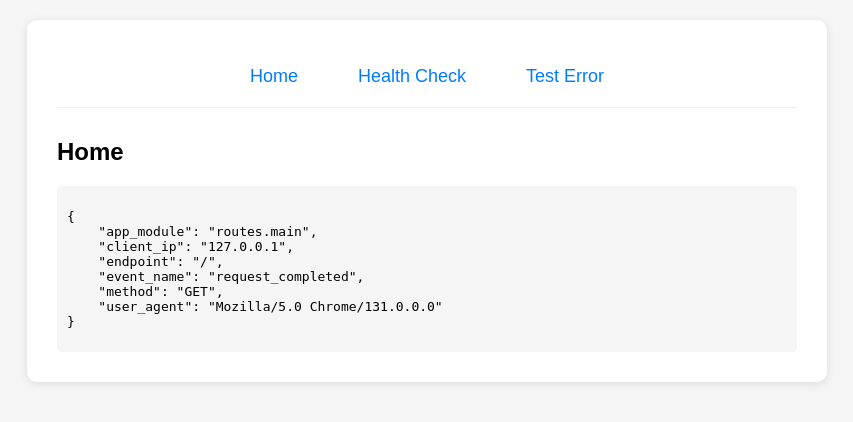
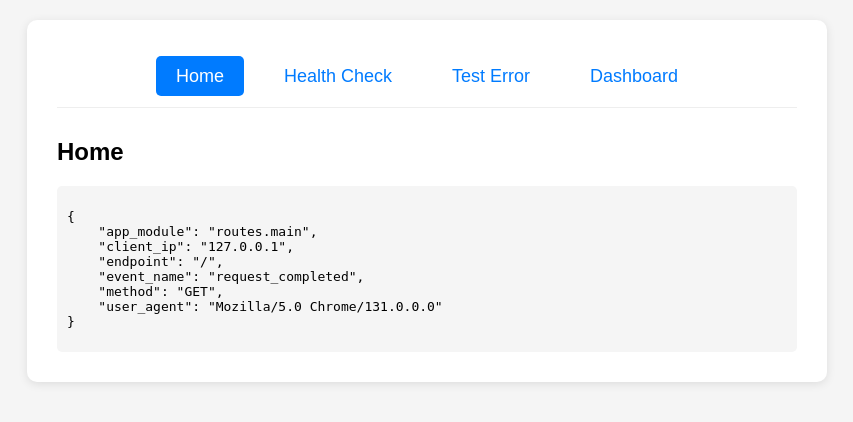
Before and after one commit to onadebi/flask_azureappinsights_test, a Flask app: page / in a window 1280 px wide. Shown: the top 422 px of the page, without its empty margins (213-1066 px from the left). Run offline with Flask 3, Linux system fonts and the light colour scheme.

Commit message:
made the routes globaly dynamic by creating and storing it in a contest_processor

```diff
--- a/app.py
+++ b/app.py
@@ -7,6 +7,8 @@ from routes.health import health_bp
 from routes.errors import error_bp
 from routes.api import bp_api
 from routes.posts_route import posts_bp
+from utils.context_processors import load_contexts
+from routes.dashboard_route import bp_dashboard
 
 # Import middleware
 from middleware.request_logging import register_middleware
@@ -16,6 +18,8 @@ logger = get_logger(__name__)
 
 # Register middleware
 register_middleware(app)
+# Load context processors
+load_contexts(app)
 
 # Register blueprints
 app.register_blueprint(main_bp)
@@ -23,6 +27,7 @@ app.register_blueprint(health_bp)
 app.register_blueprint(error_bp)
 app.register_blueprint(bp_api, url_prefix='/api/v1')
 app.register_blueprint(posts_bp, url_prefix='/posts')
+app.register_blueprint(bp_dashboard, url_prefix='/dashboard')
 
 #region Run only if the script is executed directly
 if __name__ == '__main__':
--- a/routes/main.py
+++ b/routes/main.py
@@ -29,15 +29,10 @@ def form():
     data = request.form
 
     if request.method == 'POST':
-        return redirect(url_for('dashboard'))
+        return redirect(url_for('dashboard.dashboard'))
 
     logger.info("Form submitted", extra={
         'event_name': 'form_submission',
         'form_data': data
     })
     return render_template('form.html', msg={'title': 'Form Submission', 'message': data}), 200
-
-@main_bp.route('/dashboard')
-def dashboard():
-    """Render the dashboard page"""
-    return render_template('dashboard.html', msg={'title': 'Dashboard'})
--- a/templates/base.html
+++ b/templates/base.html
@@ -59,14 +59,7 @@
 <body>
     <div class="container">
         <!-- Shared Navigation -->
-        <nav>
-            <ul class="nav-menu">
-                <li><a href="/" {% if request.endpoint == 'hello' %}class="active"{% endif %}>Home</a></li>
-                <li><a href="/health" {% if request.endpoint == 'health_check' %}class="active"{% endif %}>Health Check</a></li>
-                <li><a href="/error" {% if request.endpoint == 'test_error' %}class="active"{% endif %}>Test Error</a></li>
-            </ul>
-        </nav>
-
+        {% include 'includes/navigation.html' %}
         <!-- Page Content -->
         <div class="content">
             {% block content %}{% endblock %}
--- a/templates/includes/navigation.html
+++ b/templates/includes/navigation.html
@@ -1,7 +1,11 @@
 <nav>
     <ul class="nav-menu">
-        <li><a href="/" {% if request.endpoint == 'hello' %}class="active"{% endif %}>Home</a></li>
-        <li><a href="/health" {% if request.endpoint == 'health_check' %}class="active"{% endif %}>Health Check</a></li>
-        <li><a href="/error" {% if request.endpoint == 'test_error' %}class="active"{% endif %}>Test Error</a></li>
+        {% for item in menu_items %}
+            <li>
+                <a href="{{ item.url }}" {% if request.path == item.url %}class="active"{% endif %}>
+                    {{ item.name | title }}
+                </a>
+            </li>
+        {% endfor %}
     </ul>
 </nav>
--- /dev/null
+++ b/utils/__init__.py
@@ -0,0 +1 @@
+# Empty __init__.py file to make utils a Python package
--- /dev/null
+++ b/utils/context_processors.py
@@ -0,0 +1,23 @@
+from flask import Flask
+
+def inject_navigation():
+    return {
+        'menu_items': [
+            {'name': 'home', 'url': '/'},
+            {'name': 'health check', 'url': '/health'},
+            {'name': 'test error', 'url': '/error'},
+            {'name': 'dashboard', 'url': '/dashboard'}
+        ]
+    }
+
+
+def load_contexts(app: Flask):
+    """
+    Load context processors for the Flask application. Load default navigation items
+    and other context variables that should be available in templates.
+    This is done beforethe application starts handling requests.
+
+    Args:
+        app: Flask application instance
+    """
+    app.context_processor(inject_navigation)
```
Also changed, not shown: routes/dashboard_route.py (added, +15 -0 lines), templates/dashboard/index.htm (added, +10 -0 lines), templates/dashboard.html (deleted).
